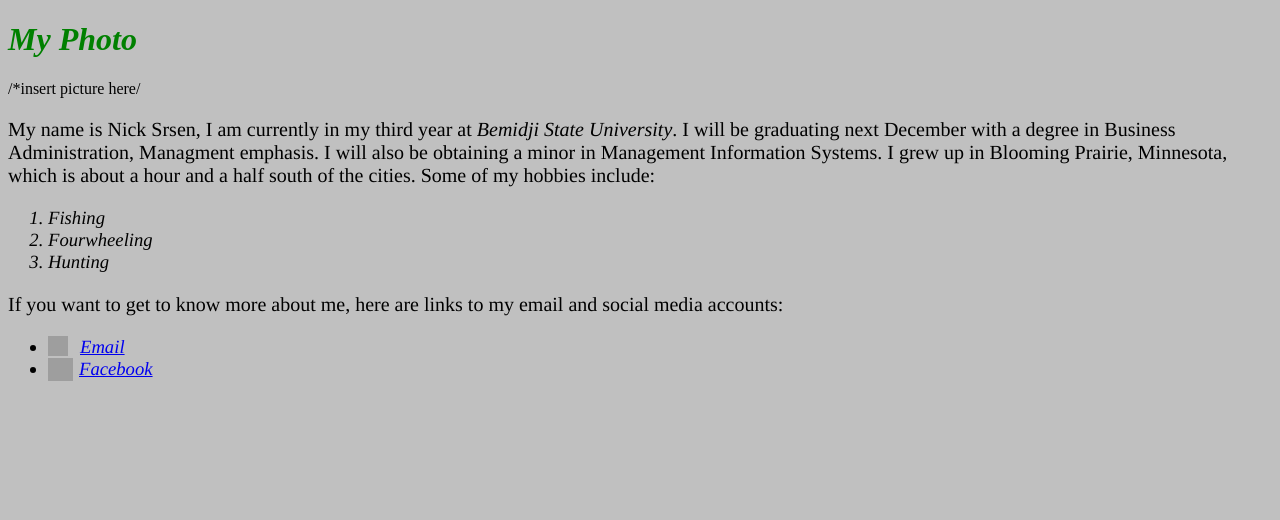
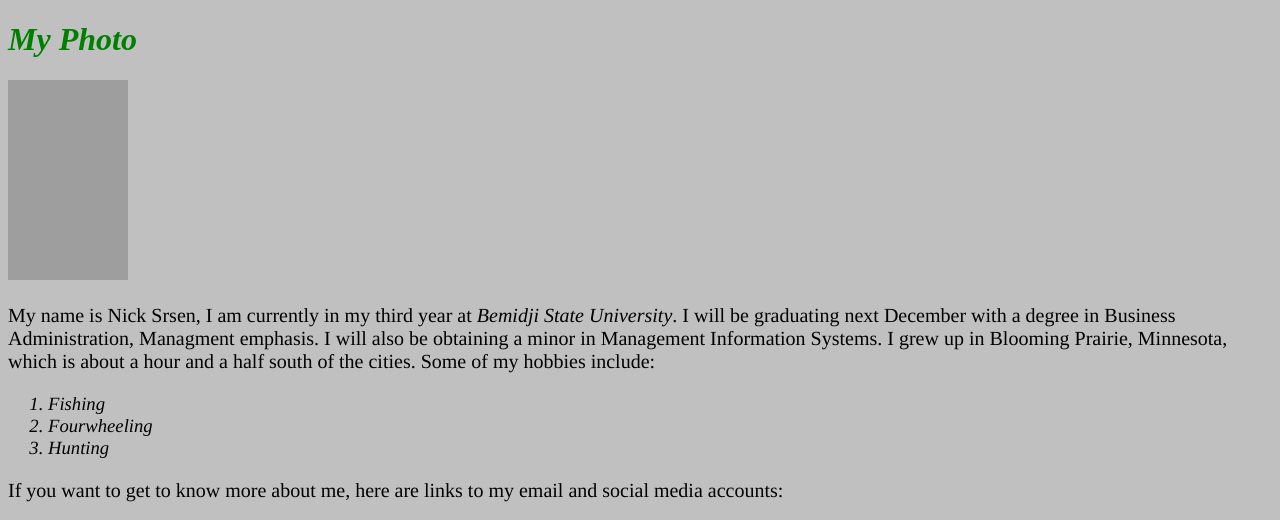
Before and after one commit to natenolting/nicksrsen, a PHP site: page / in a window 1280 px wide. Shown: the top 520 px of the page. Run offline with PHP 8.4, Linux system fonts and the light colour scheme; grey boxes are pictures that could not be loaded.

Commit message:
more changes

```diff
--- a/assignments/January_25/index.html
+++ b/assignments/January_25/index.html
@@ -6,7 +6,8 @@
 <link rel="stylesheet" type="text/css" href="style.css"/>
 <body>
   <h1>My Photo</h1>
-  /*insert picture here/
+  <img src="https://scontent-ort2-1.xx.fbcdn.net/v/t1.0-9/11427216_927879163901602_8904988638683947273_n.jpg?oh=4702a9ddb3b3713f8ce715311def086a&oe=5ADAC99C"
+  class="profile" alt="My Profile Picture"/>
   <p>My name is Nick Srsen, I am currently in my third year at <i>Bemidji State University</i>. I will
     be graduating next December with a degree in Business Administration, Managment emphasis. I will also
     be obtaining a minor in Management Information Systems. I grew up in Blooming Prairie, Minnesota, which
--- a/assignments/January_25/style.css
+++ b/assignments/January_25/style.css
@@ -34,3 +34,7 @@ h1 {
 li {
   font-style: italic;
 }
+img.profile {
+  width: 120px;
+  height: 200px;
+}
```
